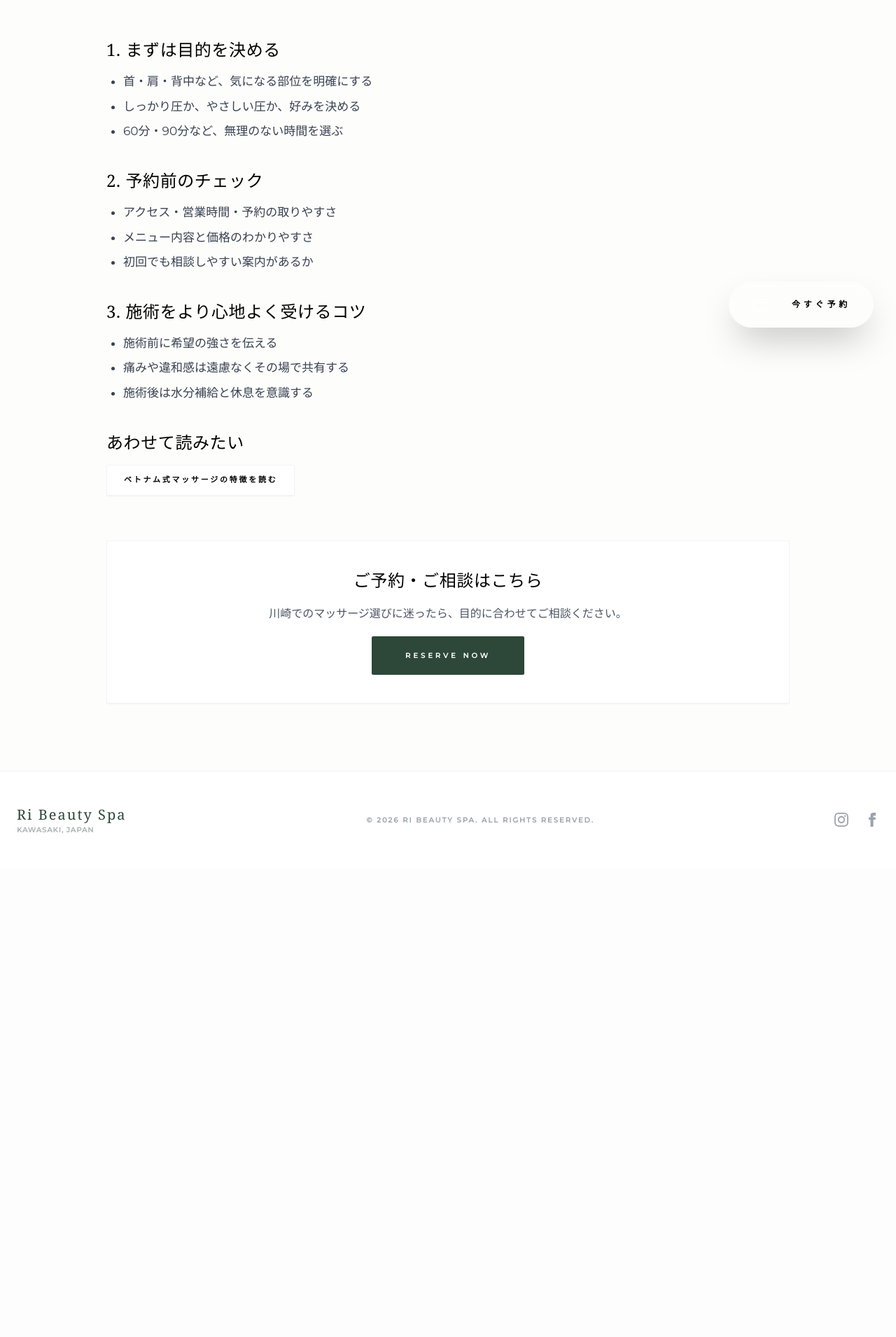
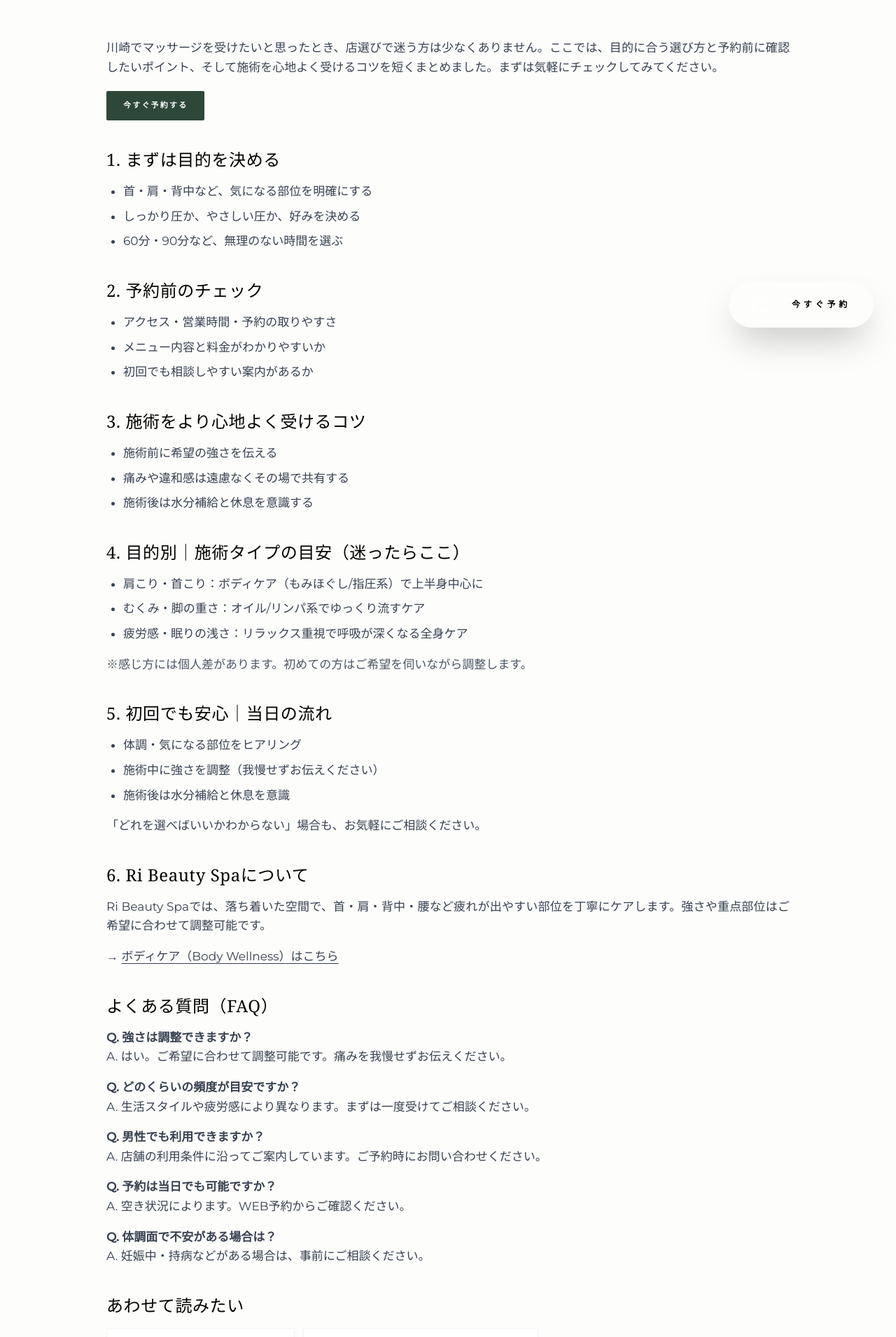
Before and after one commit to Nakamura2101/ri-beauty-spa, a React (Vite) app: page /blog/kawasaki-massage-guide in a window 1280 px wide. Shown: the part 300-2210 px from the top of the page at 70% size. Before the commit the page ends 1541 px from the top, so only its background shows below. Built offline with nearby package versions, Linux system fonts and the light colour scheme.

Commit message:
Improve kawasaki massage guide (SEO + content + links + CTA + FAQ)

```diff
--- a/src/pages/BlogKawasakiMassageGuidePage.tsx
+++ b/src/pages/BlogKawasakiMassageGuidePage.tsx
@@ -7,15 +7,15 @@ export const BlogKawasakiMassageGuidePage: React.FC = () => {
   return (
     <>
       <Seo
-        title="川崎のマッサージガイド｜初めてでも失敗しない選び方・予約前チェック"
-        description="川崎でマッサージを探している方向けに、初めてでも失敗しにくい選び方、予約前のチェックポイント、施術を心地よく受けるコツをわかりやすくまとめました。"
+        title="川崎でマッサージを選ぶときのポイント｜目的別の選び方・予約前チェック"
+        description="川崎でマッサージを探している方へ。肩こり・むくみ・疲労回復など目的別の選び方、予約前チェック、心地よく受けるコツを簡潔に解説。Ri Beauty Spaの予約はこちら。"
         canonicalPath="/blog/kawasaki-massage-guide/"
-        structuredData={{
-          '@context': 'https://schema.org',
+        structuredData={[
+          {
             '@type': 'BlogPosting',
-          headline: '川崎のマッサージガイド｜初めてでも失敗しない選び方・予約前チェック',
+            headline: '川崎でマッサージを選ぶときのポイント｜目的別の選び方・予約前チェック',
             description:
-            '川崎でマッサージを探している方向けに、初めてでも失敗しにくい選び方、予約前のチェックポイント、施術を心地よく受けるコツをわかりやすくまとめました。',
+              '川崎でマッサージを探している方へ。肩こり・むくみ・疲労回復など目的別の選び方、予約前チェック、心地よく受けるコツを簡潔に解説。Ri Beauty Spaの予約はこちら。',
             mainEntityOfPage: `${SITE_ORIGIN}/blog/kawasaki-massage-guide/`,
             author: {
               '@type': 'Organization',
@@ -29,7 +29,53 @@ export const BlogKawasakiMassageGuidePage: React.FC = () => {
                 url: `${SITE_ORIGIN}/images/logo.png`,
               },
             },
-        }}
+          },
+          {
+            '@type': 'FAQPage',
+            mainEntity: [
+              {
+                '@type': 'Question',
+                name: '強さは調整できますか？',
+                acceptedAnswer: {
+                  '@type': 'Answer',
+                  text: 'はい。ご希望に合わせて調整可能です。痛みを我慢せずお伝えください。',
+                },
+              },
+              {
+                '@type': 'Question',
+                name: 'どのくらいの頻度が目安ですか？',
+                acceptedAnswer: {
+                  '@type': 'Answer',
+                  text: '生活スタイルや疲労感により異なります。まずは一度受けてご相談ください。',
+                },
+              },
+              {
+                '@type': 'Question',
+                name: '男性でも利用できますか？',
+                acceptedAnswer: {
+                  '@type': 'Answer',
+                  text: '店舗の利用条件に沿ってご案内しています。ご予約時にお問い合わせください。',
+                },
+              },
+              {
+                '@type': 'Question',
+                name: '予約は当日でも可能ですか？',
+                acceptedAnswer: {
+                  '@type': 'Answer',
+                  text: '空き状況によります。WEB予約からご確認ください。',
+                },
+              },
+              {
+                '@type': 'Question',
+                name: '体調面で不安がある場合は？',
+                acceptedAnswer: {
+                  '@type': 'Answer',
+                  text: '妊娠中・持病などがある場合は、事前にご相談ください。',
+                },
+              },
+            ],
+          },
+        ]}
       />
 
       <main className="pt-32 pb-24 bg-[#fdfdfb] text-black">
@@ -47,6 +93,20 @@ export const BlogKawasakiMassageGuidePage: React.FC = () => {
           </header>
 
           <section className="space-y-10 text-[17px] leading-relaxed">
+            <section className="space-y-5">
+              <p className="text-gray-700 text-justify">
+                川崎でマッサージを受けたいと思ったとき、店選びで迷う方は少なくありません。ここでは、目的に合う選び方と予約前に確認したいポイント、そして施術を心地よく受けるコツを短くまとめました。まずは気軽にチェックしてみてください。
+              </p>
+              <a
+                href={SQUARE_BOOKING_LINK}
+                target="_blank"
+                rel="noopener noreferrer"
+                className="inline-block px-6 py-3 bg-spa-deep text-white text-[11px] uppercase tracking-[0.2em] font-bold transition-all hover:bg-spa-green rounded-sm"
+              >
+                今すぐ予約する
+              </a>
+            </section>
+
             <section className="space-y-4">
               <h2 className="text-2xl font-serif tracking-wide">1. まずは目的を決める</h2>
               <ul className="list-disc pl-6 space-y-2 text-gray-700">
@@ -60,7 +120,7 @@ export const BlogKawasakiMassageGuidePage: React.FC = () => {
               <h2 className="text-2xl font-serif tracking-wide">2. 予約前のチェック</h2>
               <ul className="list-disc pl-6 space-y-2 text-gray-700">
                 <li>アクセス・営業時間・予約の取りやすさ</li>
-                <li>メニュー内容と価格のわかりやすさ</li>
+                <li>メニュー内容と料金がわかりやすいか</li>
                 <li>初回でも相談しやすい案内があるか</li>
               </ul>
             </section>
@@ -75,13 +135,87 @@ export const BlogKawasakiMassageGuidePage: React.FC = () => {
             </section>
 
             <section className="space-y-4">
+              <h2 className="text-2xl font-serif tracking-wide">4. 目的別｜施術タイプの目安（迷ったらここ）</h2>
+              <ul className="list-disc pl-6 space-y-2 text-gray-700">
+                <li>肩こり・首こり：ボディケア（もみほぐし/指圧系）で上半身中心に</li>
+                <li>むくみ・脚の重さ：オイル/リンパ系でゆっくり流すケア</li>
+                <li>疲労感・眠りの浅さ：リラックス重視で呼吸が深くなる全身ケア</li>
+              </ul>
+              <p className="text-gray-600">
+                ※感じ方には個人差があります。初めての方はご希望を伺いながら調整します。
+              </p>
+            </section>
+
+            <section className="space-y-4">
+              <h2 className="text-2xl font-serif tracking-wide">5. 初回でも安心｜当日の流れ</h2>
+              <ul className="list-disc pl-6 space-y-2 text-gray-700">
+                <li>体調・気になる部位をヒアリング</li>
+                <li>施術中に強さを調整（我慢せずお伝えください）</li>
+                <li>施術後は水分補給と休息を意識</li>
+              </ul>
+              <p className="text-gray-700">「どれを選べばいいかわからない」場合も、お気軽にご相談ください。</p>
+            </section>
+
+            <section className="space-y-4">
+              <h2 className="text-2xl font-serif tracking-wide">6. Ri Beauty Spaについて</h2>
+              <p className="text-gray-700 text-justify">
+                Ri Beauty Spaでは、落ち着いた空間で、首・肩・背中・腰など疲れが出やすい部位を丁寧にケアします。強さや重点部位はご希望に合わせて調整可能です。
+              </p>
+              <p className="text-gray-700">
+                →{' '}
+                <Link to="/services/body-wellness/" className="underline underline-offset-4 hover:opacity-70">
+                  ボディケア（Body Wellness）はこちら
+                </Link>
+              </p>
+            </section>
+
+            <section className="space-y-4">
+              <h2 className="text-2xl font-serif tracking-wide">よくある質問（FAQ）</h2>
+              <div className="space-y-4 text-gray-700">
+                <p>
+                  <strong>Q. 強さは調整できますか？</strong>
+                  <br />
+                  A. はい。ご希望に合わせて調整可能です。痛みを我慢せずお伝えください。
+                </p>
+                <p>
+                  <strong>Q. どのくらいの頻度が目安ですか？</strong>
+                  <br />
+                  A. 生活スタイルや疲労感により異なります。まずは一度受けてご相談ください。
+                </p>
+                <p>
+                  <strong>Q. 男性でも利用できますか？</strong>
+                  <br />
+                  A. 店舗の利用条件に沿ってご案内しています。ご予約時にお問い合わせください。
+                </p>
+                <p>
+                  <strong>Q. 予約は当日でも可能ですか？</strong>
+                  <br />
+                  A. 空き状況によります。WEB予約からご確認ください。
+                </p>
+                <p>
+                  <strong>Q. 体調面で不安がある場合は？</strong>
+                  <br />
+                  A. 妊娠中・持病などがある場合は、事前にご相談ください。
+                </p>
+              </div>
+            </section>
+
+            <section className="space-y-4">
               <h2 className="text-2xl font-serif tracking-wide">あわせて読みたい</h2>
+              <div className="flex flex-wrap gap-3">
                 <Link
                   to="/blog/vietnamese-massage-kawasaki/"
                   className="inline-block px-6 py-3 bg-white border border-gray-100 shadow-sm rounded-sm text-[11px] uppercase tracking-[0.25em] font-bold hover:opacity-70"
                 >
                   ベトナム式マッサージの特徴を読む
                 </Link>
+                <Link
+                  to="/services/body-wellness/"
+                  className="inline-block px-6 py-3 bg-white border border-gray-100 shadow-sm rounded-sm text-[11px] uppercase tracking-[0.25em] font-bold hover:opacity-70"
+                >
+                  ボディケア（Body Wellness）はこちら
+                </Link>
+              </div>
             </section>
           </section>
 
```
Lines whose indentation alone changed are shown as unchanged.
